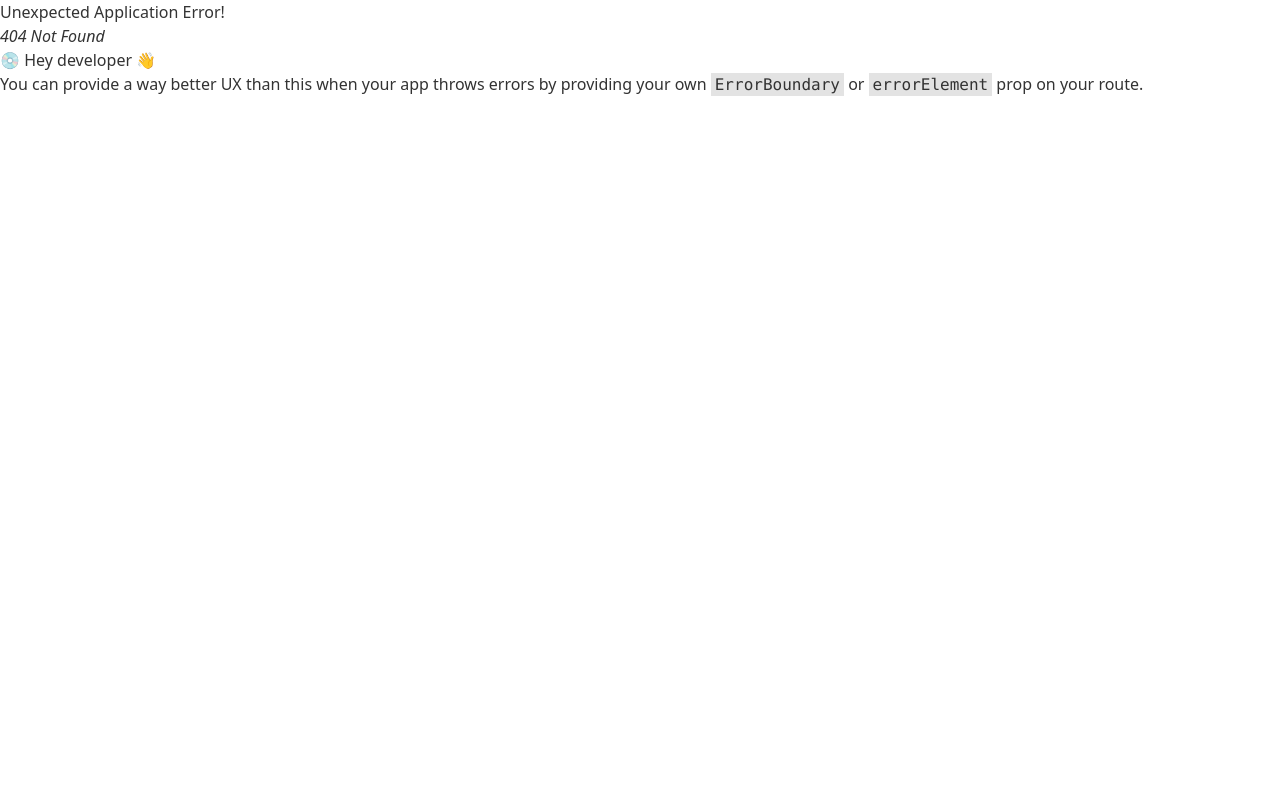
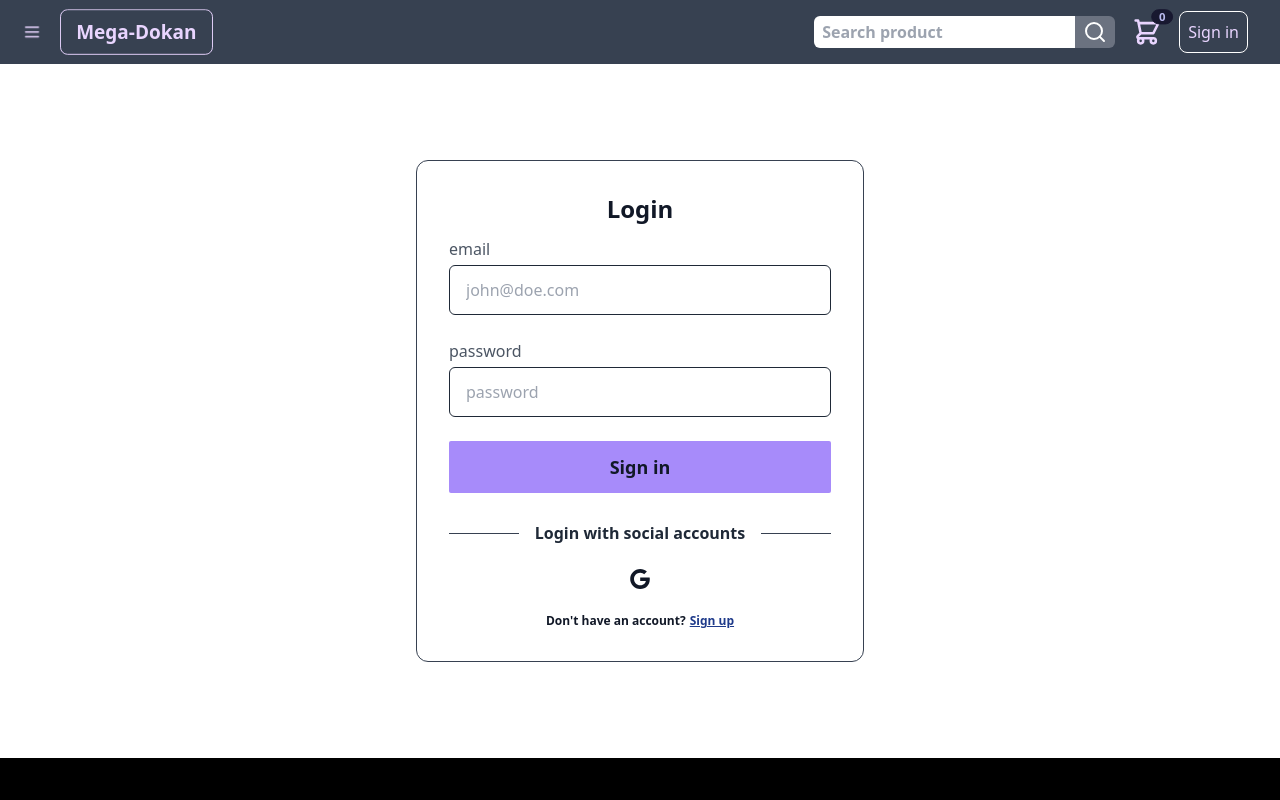
Before and after one commit to Bekon0700/mega-dokan-personal-portfolio, a React (Vite) app: page /login in a window 1280 px wide. Before the commit this address had no page. Shown: the top 800 px of the page. Built offline with nearby package versions, Linux system fonts and the light colour scheme; no server answers.

Commit message:
firebase added

```diff
--- a/package.json
+++ b/package.json
@@ -10,6 +10,7 @@
   },
   "dependencies": {
     "daisyui": "^2.31.0",
+    "firebase": "^9.12.1",
     "react": "^18.2.0",
     "react-dom": "^18.2.0",
     "react-icons": "^4.6.0",
--- /dev/null
+++ b/src/components/form-input/FormInput.jsx
@@ -0,0 +1,13 @@
+import React from 'react'
+
+const FormInput = ({data}) => {
+    const {name, placeholder, type} = data
+    return (
+        <div className="space-y-1 text-base">
+            <label htmlFor={name} className="block text-gray-600">{name}</label>
+            <input type={type} name={name} id={name} placeholder={placeholder} className="w-full px-4 py-3 rounded-md border border-gray-800 text-gray-900 focus:border-violet-400" />
+        </div>
+    )
+}
+
+export default FormInput
--- a/src/components/nav-bar/NavBarDesktop.jsx
+++ b/src/components/nav-bar/NavBarDesktop.jsx
@@ -1,6 +1,7 @@
 import React, { useContext, useState } from 'react'
 import { FiSearch } from 'react-icons/fi'
 import { Link, useNavigate } from 'react-router-dom'
+import { authContext } from '../../context/AuthProvider'
 import { cartContext } from '../../context/CartProvider'
 import { searchContext } from '../../context/SearchProvider'
 import SideBar from '../side-bar/SideBar'
@@ -16,9 +17,12 @@ const NavBarDesktop = () => {
         navigate(`/search/${searchKey}`)
         e.target.reset()
     }
+    const {cart} = useContext(cartContext)
+    const {userLogout, user} = useContext(authContext)
 
-  const {cart} = useContext(cartContext)
-
+    const logOutHandler = async () => {
+        await userLogout()
+    }
 
     return (
         <div className=''>
@@ -46,23 +50,15 @@ const NavBarDesktop = () => {
                         </label>
                     </div>
                     {/* AVATAR */}
-                    {/* <div className="dropdown dropdown-end">
-                        <label tabIndex={0} className="btn btn-ghost btn-circle avatar">
-                            <div className="w-10 rounded-full">
-                                <img src="https://placeimg.com/80/80/people" />
-                            </div>
-                        </label>
-                        <ul tabIndex={0} className="menu menu-compact dropdown-content mt-3 p-2 shadow bg-base-100 rounded-box w-52">
-                            <li>
-                                <a className="justify-between">
-                                    Profile
-                                    <span className="badge">New</span>
-                                </a>
-                            </li>
-                            <li><a>Settings</a></li>
-                            <li><a>Logout</a></li>
-                        </ul>
-                    </div> */}
+                    {
+                        user ?
+                        <div className='flex gap-4 items-center'>
+                            <p className='text-xl font-semibold text-green-300 capitalize'>welcome, {user.displayName}</p>
+                            <Link onClick={logOutHandler} className='p-2 border border-white rounded-lg'>Log out</Link>
+                        </div>
+                        :
+                        <Link to='/login' className='p-2 border border-white rounded-lg'>Sign in</Link>
+                    }
                 </div>
             </div>
         </div>
--- /dev/null
+++ b/src/context/AuthProvider.jsx
@@ -0,0 +1,58 @@
+import { getAuth, createUserWithEmailAndPassword, signInWithEmailAndPassword, onAuthStateChanged, updateProfile, signOut, GoogleAuthProvider, signInWithPopup } from "firebase/auth";
+import { createContext, useEffect, useState } from "react";
+import app from "../firebase/firebaseAuth";
+
+export const authContext = createContext()
+
+const auth = getAuth(app)
+
+const provider = new GoogleAuthProvider();
+
+const AuthProvider = ({ children }) => {
+    const [user, setUser] = useState([])
+    const [isLoading, setIsLoading] = useState(false)
+
+    const userRegister = (email, password) => {
+        return createUserWithEmailAndPassword(auth, email, password)
+    }
+
+    const updateUser = (info) => {
+        return updateProfile(auth.currentUser, info)
+    }
+
+    const userLogin = (email, password) => {
+        return signInWithEmailAndPassword(auth, email, password)
+    }
+
+    const userLogout = () => {
+        return signOut(auth)
+    }
+
+    const googleLogin = () => {
+        return signInWithPopup(auth, provider)
+    }
+
+    useEffect(() => {
+        const cleanUp = onAuthStateChanged(auth, (person) => {
+            setUser(person)
+        })
+
+        return () => cleanUp()
+    }, [])
+
+    const value = {
+        user,
+        userRegister,
+        updateUser,
+        userLogin,
+        userLogout,
+        googleLogin
+    }
+    return (
+        <authContext.Provider value={value}>
+            {children}
+        </authContext.Provider>
+    )
+}
+
+export default AuthProvider
--- /dev/null
+++ b/src/firebase/firebaseAuth.js
@@ -0,0 +1,19 @@
+// Import the functions you need from the SDKs you need
+import { initializeApp } from "firebase/app";
+// TODO: Add SDKs for Firebase products that you want to use
+// https://firebase.google.com/docs/web/setup#available-libraries
+
+// Your web app's Firebase configuration
+const firebaseConfig = {
+  apiKey: "AIzaSyCwVthOHxCw10qX8EiHSK5Ak9jKbtJ_PxM",
+  authDomain: "mega-dokan-personal-portfolio.firebaseapp.com",
+  projectId: "mega-dokan-personal-portfolio",
+  storageBucket: "mega-dokan-personal-portfolio.appspot.com",
+  messagingSenderId: "402467682284",
+  appId: "1:402467682284:web:7ec363501e6d79d7a5f2c9"
+};
+
+// Initialize Firebase
+const app = initializeApp(firebaseConfig);
+
+export default app;
--- a/src/main.jsx
+++ b/src/main.jsx
@@ -5,12 +5,15 @@ import './index.css'
 
 import SearchProvider from './context/SearchProvider'
 import CartProvider from './context/CartProvider'
+import AuthProvider from './context/AuthProvider'
 
 ReactDOM.createRoot(document.getElementById('root')).render(
   <React.StrictMode>
     <CartProvider>
       <SearchProvider>
-        <App />
+        <AuthProvider>
+          <App />
+        </AuthProvider>
       </SearchProvider>
     </CartProvider>
   </React.StrictMode>
--- /dev/null
+++ b/src/pages/login/Login.jsx
@@ -0,0 +1,69 @@
+import React, { useContext } from 'react'
+import { Link } from 'react-router-dom'
+import FormInput from '../../components/form-input/FormInput'
+import { authContext } from '../../context/AuthProvider'
+const formData = [
+    {
+        id: 1,
+        name: 'email',
+        placeholder: 'john@doe.com',
+        type: 'text'
+    },
+    {
+        id: 2,
+        name: 'password',
+        placeholder: 'password',
+        type: 'password'
+    },
+]
+
+const Login = () => {
+    const {userLogin, googleLogin} = useContext(authContext)
+    const handleSubmit = async (e) => {
+        e.preventDefault()
+        const form = e.target
+        const email = form.email.value
+        const password = form.password.value
+        try{
+            await userLogin(email, password)
+        }catch(err){
+            // console.log(err.message)
+        }
+        form.reset()
+    }
+
+    const googleHandler = async () =>{
+        await googleLogin()
+    }
+
+    return (
+        <div className='flex justify-center py-12 lg:py-24'>
+            <div className="w-full max-w-md p-8 space-y-3 rounded-xl text-gray-900 border border-gray-700">
+                <h1 className="text-2xl font-bold text-center">Login</h1>
+                <form onSubmit={handleSubmit} className="space-y-6 ng-untouched ng-pristine ng-valid">
+                    {
+                        formData.map(el => <FormInput key={el.id} data={el} />)
+                    }
+                    <button className="block w-full p-3 text-center font-semibold text-lg rounded-sm text-gray-900 bg-violet-400">Sign in</button>
+                </form>
+                <div className="flex items-center pt-4 space-x-1">
+                    <div className="flex-1 h-px sm:w-16 bg-gray-700"></div>
+                    <p className="px-3 text-base text-gray-800 font-semibold">Login with social accounts</p>
+                    <div className="flex-1 h-px sm:w-16 bg-gray-700"></div>
+                </div>
+                <div className="flex justify-center space-x-4">
+                    <button onClick={googleHandler} aria-label="Log in with Google" className="p-3 rounded-sm">
+                        <svg xmlns="http://www.w3.org/2000/svg" viewBox="0 0 32 32" className="w-5 h-5 fill-current">
+                            <path d="M16.318 13.714v5.484h9.078c-0.37 2.354-2.745 6.901-9.078 6.901-5.458 0-9.917-4.521-9.917-10.099s4.458-10.099 9.917-10.099c3.109 0 5.193 1.318 6.38 2.464l4.339-4.182c-2.786-2.599-6.396-4.182-10.719-4.182-8.844 0-16 7.151-16 16s7.156 16 16 16c9.234 0 15.365-6.49 15.365-15.635 0-1.052-0.115-1.854-0.255-2.651z"></path>
+                        </svg>
+                    </button>
+                </div>
+                <p className="text-xs text-center sm:px-6 font-semibold">Don't have an account?
+                    <Link to='/register' className="pl-1 underline text-blue-900">Sign up</Link>
+                </p>
+            </div>
+        </div>
+    )
+}
+
+export default Login
--- /dev/null
+++ b/src/pages/registration/Registration.jsx
@@ -0,0 +1,80 @@
+import React, { useContext, useEffect, useState } from 'react'
+import { Link } from 'react-router-dom'
+import FormInput from '../../components/form-input/FormInput'
+import { authContext } from '../../context/AuthProvider'
+
+
+const formData = [
+    {
+        id: 1,
+        name: 'username',
+        placeholder: 'john doe',
+        type: 'text'
+    },
+    {
+        id: 2,
+        name: 'email',
+        placeholder: 'john@doe.com',
+        type: 'text'
+    },
+    {
+        id: 3,
+        name: 'password',
+        placeholder: 'password',
+        type: 'password'
+    },
+    {
+        id: 4,
+        name: 'confirm password',
+        placeholder: 'confirm password',
+        type: 'password'
+    },
+]
+
+const Registration = () => {
+    const [err, setErr] = useState(false)
+    const {user, userRegister, updateUser} = useContext(authContext)
+    const handleSubmit = async (e) => {
+        e.preventDefault()
+        const form = e.target
+        const name = form.username.value
+        const email = form.email.value
+        let password = ''
+        if(form.password.value === form['confirm password'].value){
+            password = form.password.value
+            await userRegister(email, password)
+            await updateUser({
+                displayName: name
+            })
+            form.reset()
+        }else{
+            setErr(true)
+        }
+    }
+    useEffect(() => {
+        setTimeout(() => {
+            setErr(false)
+        }, 2000);
+    }, [err])
+    return (
+        <div className='flex justify-center py-12 lg:py-24'>
+            <div className="w-full max-w-md p-8 space-y-3 rounded-xl text-gray-900 border border-gray-700">
+                <h1 className="text-2xl font-bold text-center">Register</h1>
+                <form onSubmit={handleSubmit} className="space-y-6 ng-untouched ng-pristine ng-valid">
+                    {
+                        formData.map(el => <FormInput key={el.id} data={el} />)
+                    }
+                    {
+                        err && <p className='text-center font-semibold text-base text-amber-900'>Password does not match</p>
+                    }
+                    <button className="block w-full p-3 text-center font-semibold text-lg rounded-sm text-gray-900 bg-violet-400">Register</button>
+                </form>
+                <p className="text-xs text-center sm:px-6 font-semibold">Already have an account?
+                    <Link to='/login' className="pl-1 underline text-blue-900">Log in</Link>
+                </p>
+            </div>
+        </div>
+    )
+}
+
+export default Registration
```
Also changed, not shown: src/App.jsx (+10 -0 lines), 1 other file (tests, documents, lock files or other folders).
